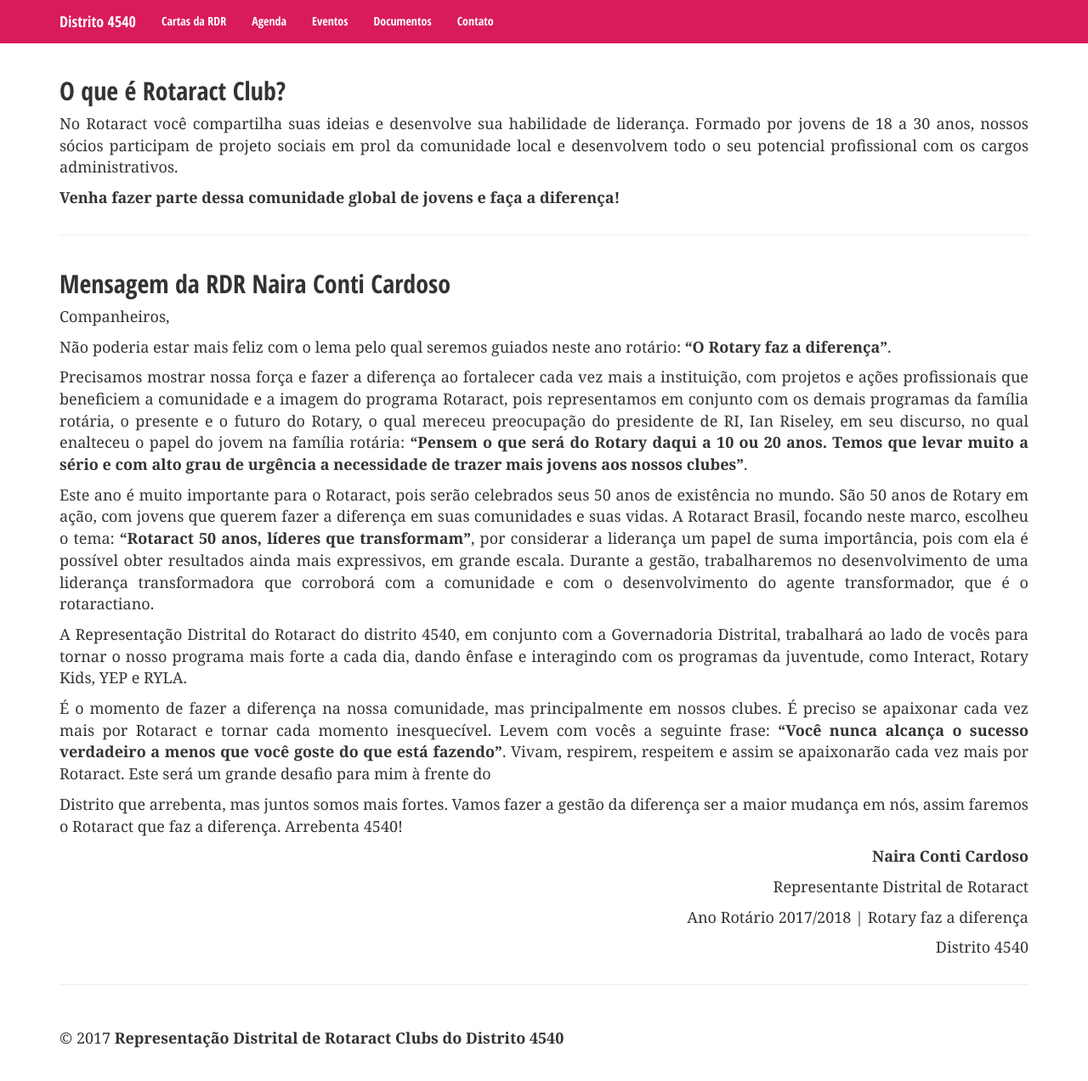
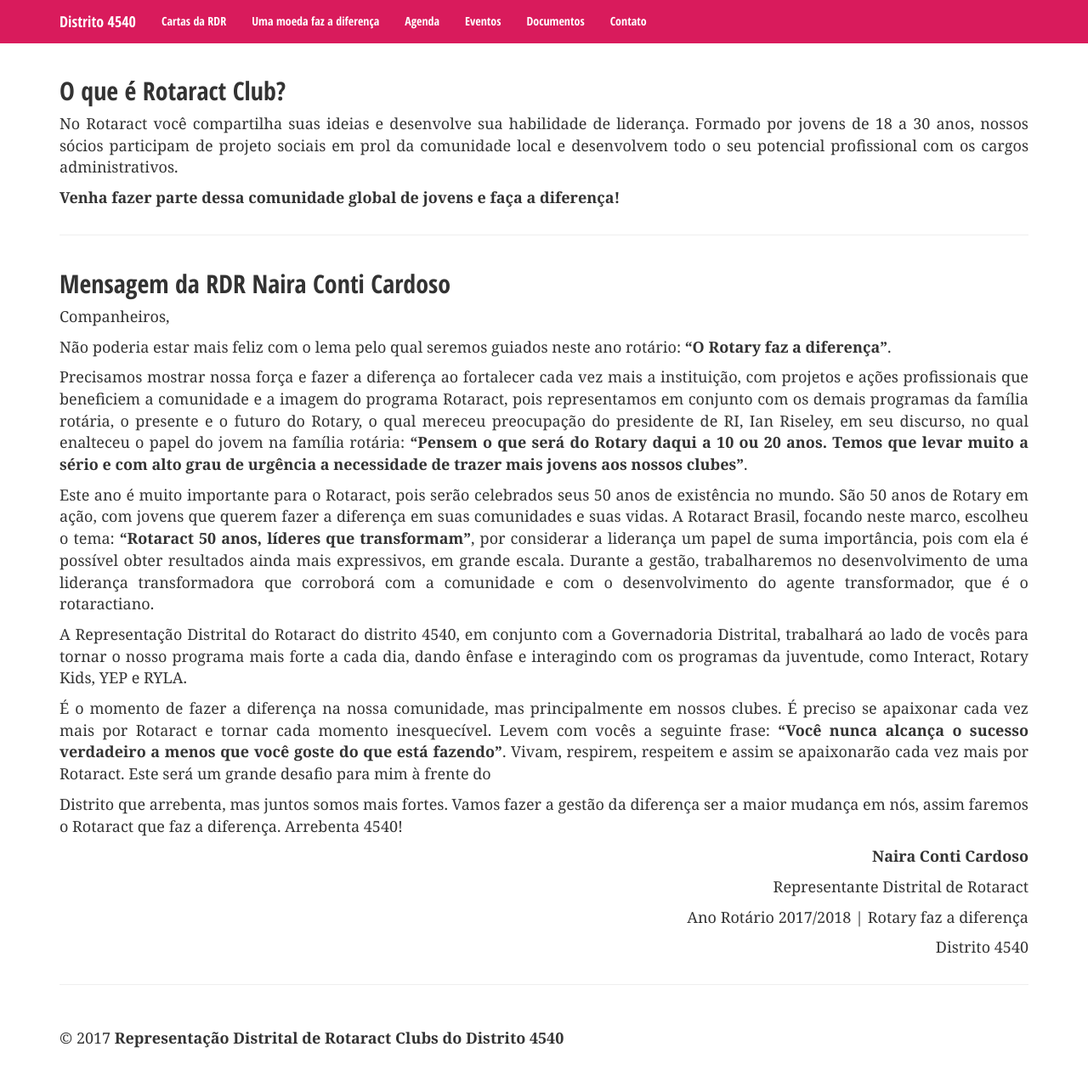
Before and after one commit to miguelkiri/rotaract, a Jekyll site: the page built from index.html, in a window 1280 px wide and 1295 px high. Shown: the top 1272 px of the window at 85% size. Built offline with Jekyll 4.4.1, drawn with Linux system fonts in a browser that asks for light colours; nearby versions of some CDN libraries.

Commit message:
Add "Uma moeda faz a diferença" to navbar

```diff
--- a/_data/nav.yaml
+++ b/_data/nav.yaml
@@ -1,5 +1,6 @@
 main:
     - { url: '/letters', text: 'Cartas da RDR' }
+    - { url: '/coin', text: 'Uma moeda faz a diferença' }
     # - { url: '/clubs', text: 'Clubes' }
     - { url: '/calendar', text: 'Agenda' }
     - { url: '/events', text: 'Eventos' }
```
